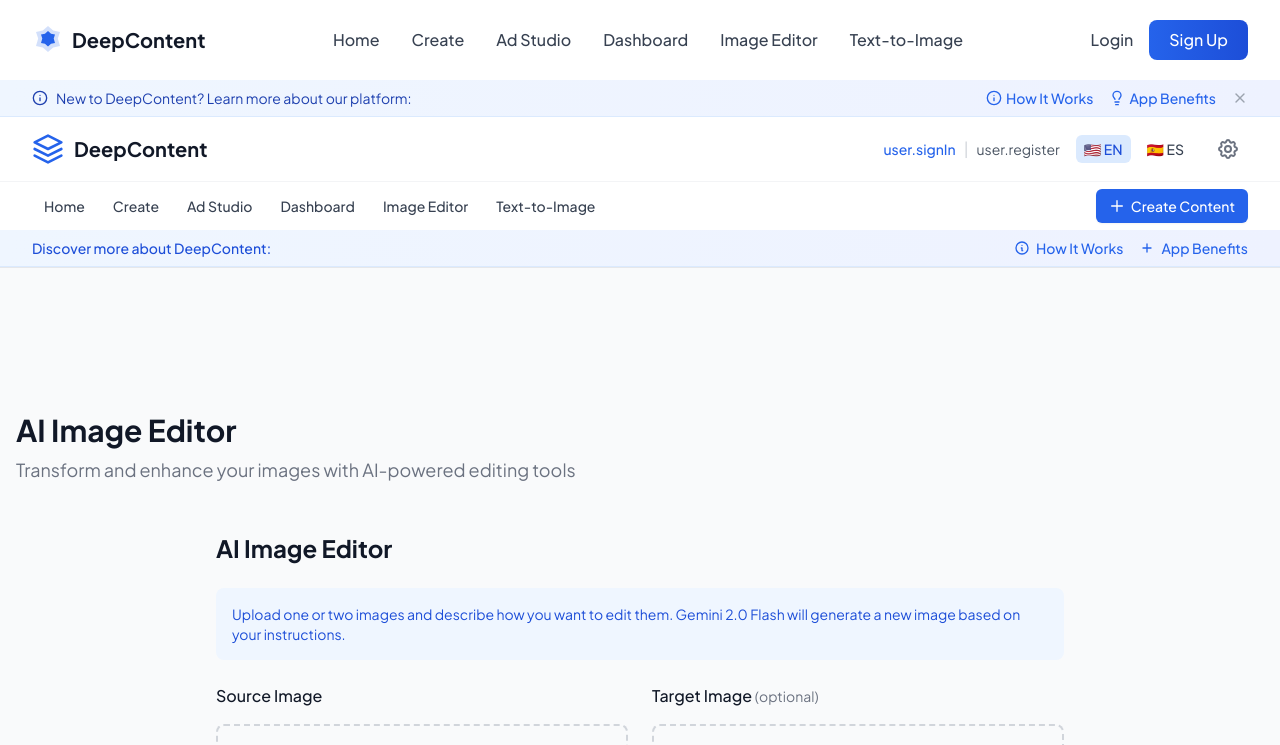
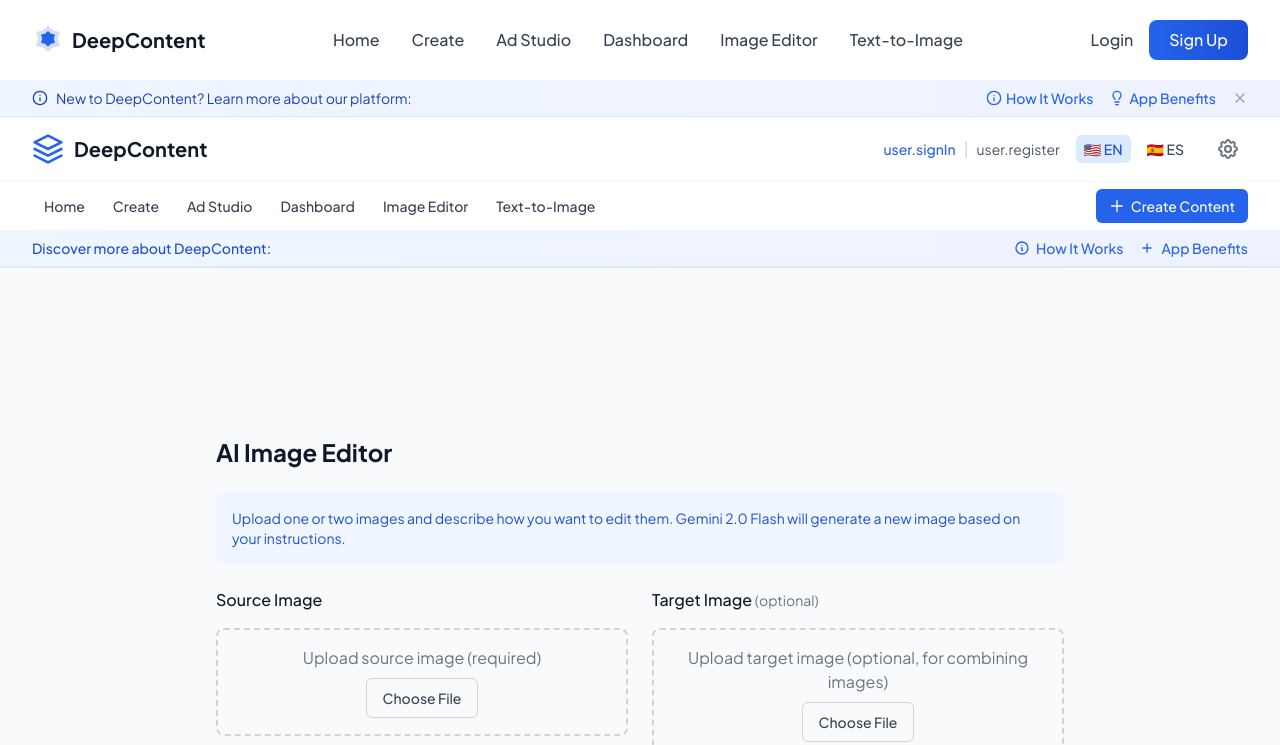
Before and after one commit to scottaicode/deepcontent-ai, a Next.js app: page /image-editor in a window 1280 px wide. Shown: the top 745 px of the page. Built offline with nearby package versions, Linux system fonts and the light colour scheme; no server answers.

Commit message:
Fix double heading in Image Editor page

```diff
--- a/src/app/image-editor/page.tsx
+++ b/src/app/image-editor/page.tsx
@@ -1,43 +1,15 @@
 'use client';
 
-import React, { useEffect, useState } from 'react';
+import React from 'react';
 import ImageEditor from '@/components/ImageEditor';
 import AppShell from '@/components/AppShell';
-import { useLanguage } from '@/app/components/LanguageProvider';
 import ProductionModeFixes from '@/components/ProductionModeFixes';
 
 export default function ImageEditorPage() {
-  const { t } = useLanguage();
-  const [title, setTitle] = useState('AI Image Editor');
-  const [subtitle, setSubtitle] = useState('Transform and enhance your images with AI-powered editing tools');
-
-  useEffect(() => {
-    // Set the title and subtitle with fallbacks for production mode
-    const translatedTitle = t('imageEditor.title');
-    const translatedSubtitle = t('imageEditor.subtitle');
-
-    if (translatedTitle !== 'imageEditor.title') {
-      setTitle(translatedTitle);
-    }
-
-    if (translatedSubtitle !== 'imageEditor.subtitle') {
-      setSubtitle(translatedSubtitle);
-    }
-  }, [t]);
-
   return (
     <AppShell>
       <ProductionModeFixes />
       <div className="container mx-auto px-4 py-8">
-        <div className="mb-6">
-          <h1 className="text-3xl font-bold text-gray-900">
-            {title}
-          </h1>
-          <p className="mt-2 text-lg text-gray-500">
-            {subtitle}
-          </p>
-        </div>
-
         <ImageEditor />
       </div>
     </AppShell>
```
